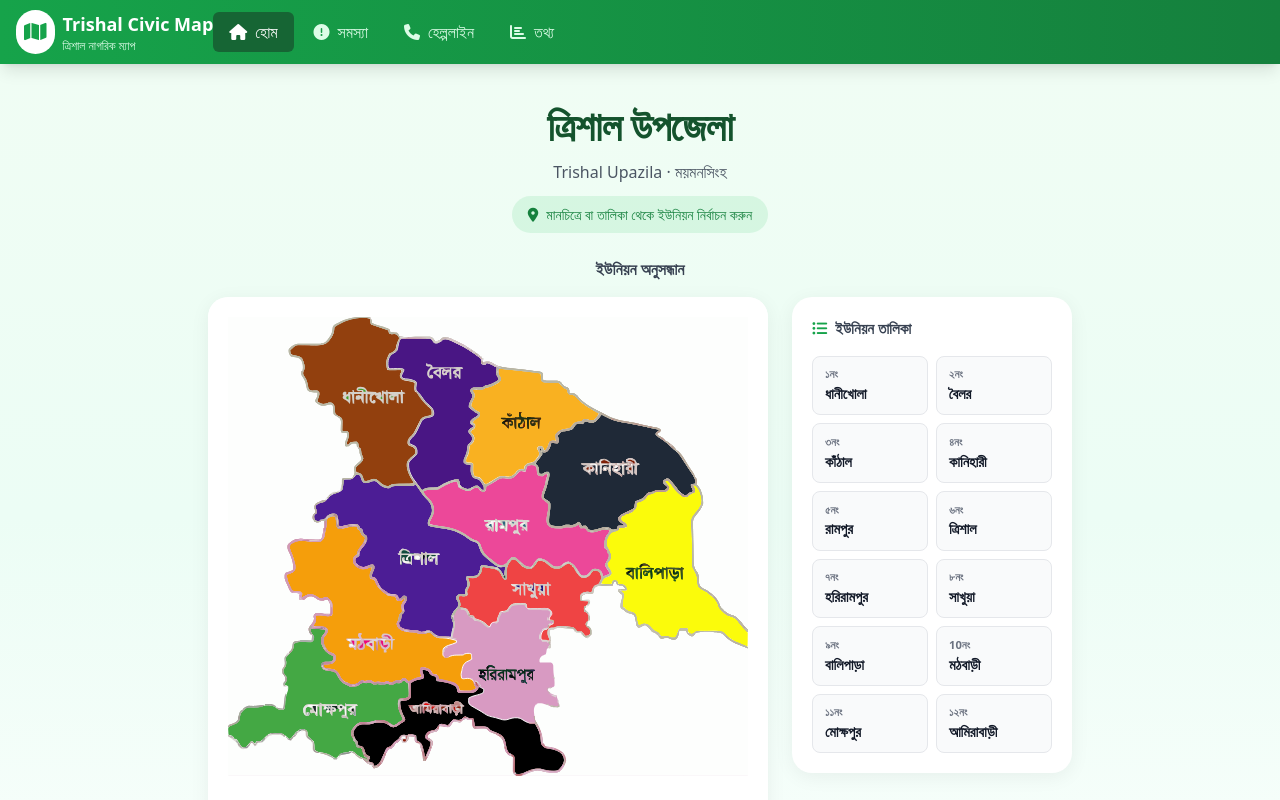
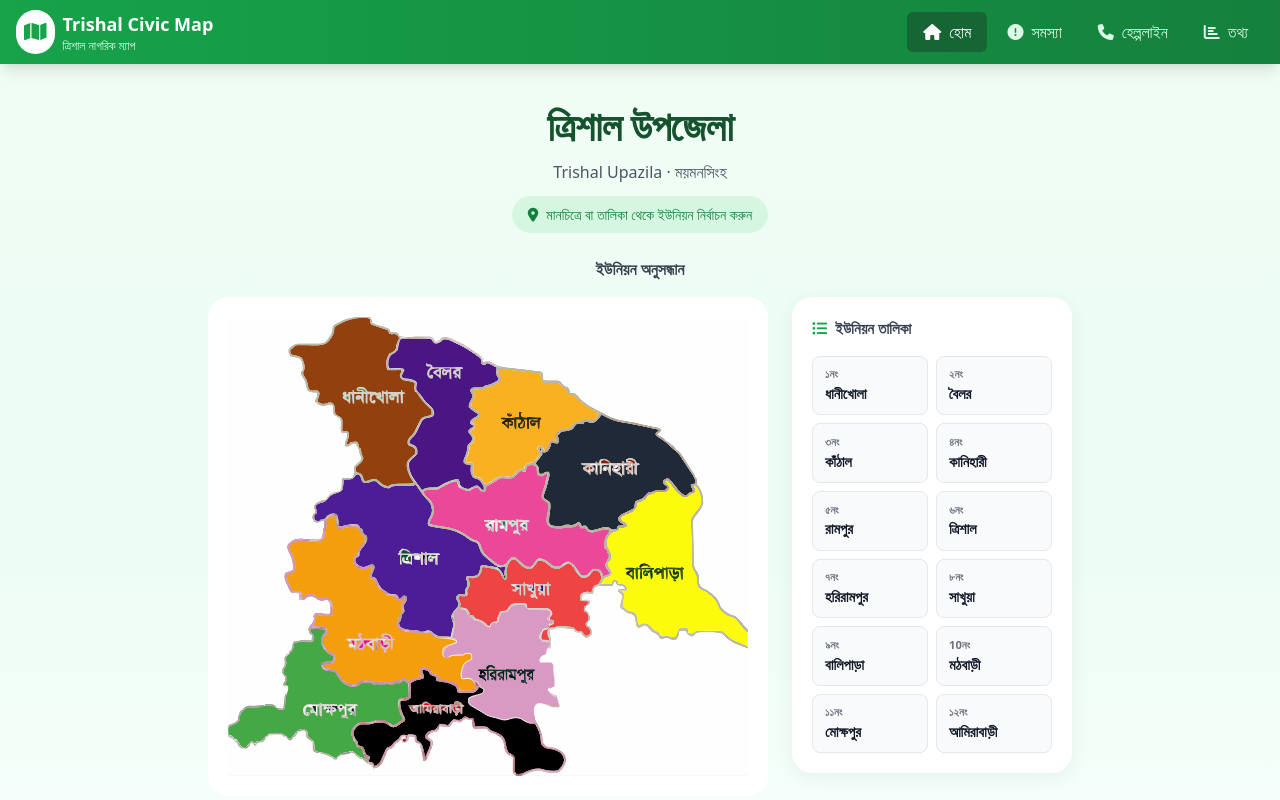
Before and after one commit to fuad-rahat/agamir_trishal, a React (Create React App) app in the folder frontend/: page / in a window 1280 px wide. Shown: the top 800 px of the page. Built offline with nearby package versions, Linux system fonts and the light colour scheme; no server answers; the HTML template or start-up script is replaced by a standard one.

Commit message:
updating footer info and nav responsive

```diff
--- a/frontend/src/components/Navbar.js
+++ b/frontend/src/components/Navbar.js
@@ -1,4 +1,4 @@
-import React, { useState } from 'react';
+import React, { useState, useEffect } from 'react';
 import { Link, useLocation } from 'react-router-dom';
 
 const Navbar = ({ isAdmin = false }) => {
@@ -7,134 +7,93 @@ const Navbar = ({ isAdmin = false }) => {
 
   const isActive = (path) => location.pathname === path;
 
+  // Close mobile menu on route change
+  useEffect(() => {
+    setIsMenuOpen(false);
+  }, [location.pathname]);
+
+  const navItemClass = (path) =>
+    `flex items-center px-4 py-2 rounded-md transition
+     ${isActive(path)
+       ? 'bg-green-800 text-white'
+       : 'text-green-100 hover:bg-green-700'}`;
+
   return (
     <nav className="bg-gradient-to-r from-green-600 to-green-700 shadow-lg sticky top-0 z-40">
       <div className="max-w-7xl mx-auto px-4">
-        <div className="flex items-center h-16 relative">
+        <div className="flex items-center justify-between h-16">
+
           {/* Logo */}
-          <Link to="/" className="flex items-center space-x-2 mx-auto md:mx-0">
-            <div className="bg-white rounded-full p-3 sm:p-2">
-              <i className="fas fa-map text-green-600 text-2xl sm:text-xl"></i>
+          <Link to="/" className="flex items-center space-x-2">
+            <div className="bg-white rounded-full p-2">
+              <i className="fas fa-map text-green-600 text-xl"></i>
             </div>
             <div className="hidden sm:block">
-              <h1 className="text-white font-bold text-lg">Trishal Civic Map</h1>
-              <p className="text-green-100 text-xs">ত্রিশাল নাগরিক ম্যাপ</p>
+              <h1 className="text-white font-bold text-lg">
+                Trishal Civic Map
+              </h1>
+              <p className="text-green-100 text-xs">
+                ত্রিশাল নাগরিক ম্যাপ
+              </p>
             </div>
           </Link>
 
           {/* Desktop Menu */}
           <div className="hidden md:flex items-center space-x-1">
-            <Link
-              to="/"
-              className={`px-4 py-2 rounded-md transition ${
-                isActive('/') ? 'bg-green-800 text-white' : 'text-green-100 hover:bg-green-700'
-              }`}
-            >
+            <Link to="/" className={navItemClass('/')}>
               <i className="fas fa-home mr-2"></i>হোম
             </Link>
-            <Link
-              to="/problems"
-              className={`px-4 py-2 rounded-md transition ${
-                isActive('/problems') ? 'bg-green-800 text-white' : 'text-green-100 hover:bg-green-700'
-              }`}
-            >
+            <Link to="/problems" className={navItemClass('/problems')}>
               <i className="fas fa-exclamation-circle mr-2"></i>সমস্যা
             </Link>
-            {/* <Link
-              to="/polling-stations"
-              className={`px-4 py-2 rounded-md transition ${
-                isActive('/polling-stations') ? 'bg-green-800 text-white' : 'text-green-100 hover:bg-green-700'
-              }`}
-            >
-              <i className="fas fa-voting-box mr-2"></i>ভোট কেন্দ্র
-            </Link> */}
-            <Link
-              to="/helpline"
-              className={`px-4 py-2 rounded-md transition ${
-                isActive('/helpline') ? 'bg-green-800 text-white' : 'text-green-100 hover:bg-green-700'
-              }`}
-            >
+            <Link to="/helpline" className={navItemClass('/helpline')}>
               <i className="fas fa-phone mr-2"></i>হেল্পলাইন
             </Link>
-            <Link
-              to="/statistics"
-              className={`px-4 py-2 rounded-md transition ${
-                isActive('/statistics') ? 'bg-green-800 text-white' : 'text-green-100 hover:bg-green-700'
-              }`}
-            >
+            <Link to="/statistics" className={navItemClass('/statistics')}>
               <i className="fas fa-chart-bar mr-2"></i>তথ্য
             </Link>
             {isAdmin && (
-              <Link
-                to="/admin"
-                className={`px-4 py-2 rounded-md transition ${
-                  isActive('/admin') ? 'bg-green-800 text-white' : 'text-green-100 hover:bg-green-700'
-                }`}
-              >
+              <Link to="/admin" className={navItemClass('/admin')}>
                 <i className="fas fa-shield-alt mr-2"></i>অ্যাডমিন
               </Link>
             )}
           </div>
 
-          {/* Mobile Menu Button */}
+          {/* Mobile Toggle */}
           <button
-            className="md:hidden text-white p-2 rounded-md hover:bg-green-700 transition absolute right-0"
+            className="md:hidden text-white p-2 rounded-md hover:bg-green-700 transition"
             onClick={() => setIsMenuOpen(!isMenuOpen)}
-            aria-label="মেনু টগল করুন"
+            aria-label="Toggle Menu"
           >
-            <i className={`fas ${isMenuOpen ? 'fa-times' : 'fa-bars'} text-xl`}></i>
+            <i className={`fas ${isMenuOpen ? 'fa-times' : 'fa-bars'} text-xl`} />
           </button>
         </div>
 
         {/* Mobile Menu */}
-        {isMenuOpen && (
-          <div className="md:hidden pb-4 space-y-2">
-            <Link
-              to="/"
-              className="block px-4 py-2 rounded-md text-green-100 hover:bg-green-700 transition"
-              onClick={() => setIsMenuOpen(false)}
-            >
+        <div
+          className={`md:hidden overflow-hidden transition-all duration-300
+            ${isMenuOpen ? 'max-h-96 opacity-100' : 'max-h-0 opacity-0'}`}
+        >
+          <div className="pb-4 space-y-2">
+            <Link to="/" className={navItemClass('/')}>
               <i className="fas fa-home mr-2"></i>হোম
             </Link>
-            <Link
-              to="/problems"
-              className="block px-4 py-2 rounded-md text-green-100 hover:bg-green-700 transition"
-              onClick={() => setIsMenuOpen(false)}
-            >
+            <Link to="/problems" className={navItemClass('/problems')}>
               <i className="fas fa-exclamation-circle mr-2"></i>সমস্যা
             </Link>
-            {/* <Link
-              to="/polling-stations"
-              className="block px-4 py-2 rounded-md text-green-100 hover:bg-green-700 transition"
-              onClick={() => setIsMenuOpen(false)}
-            >
-              <i className="fas fa-voting-box mr-2"></i>ভোট কেন্দ্র
-            </Link> */}
-            <Link
-              to="/helpline"
-              className="block px-4 py-2 rounded-md text-green-100 hover:bg-green-700 transition"
-              onClick={() => setIsMenuOpen(false)}
-            >
+            <Link to="/helpline" className={navItemClass('/helpline')}>
               <i className="fas fa-phone mr-2"></i>হেল্পলাইন
             </Link>
-            <Link
-              to="/statistics"
-              className="block px-4 py-2 rounded-md text-green-100 hover:bg-green-700 transition"
-              onClick={() => setIsMenuOpen(false)}
-            >
+            <Link to="/statistics" className={navItemClass('/statistics')}>
               <i className="fas fa-chart-bar mr-2"></i>তথ্য
             </Link>
             {isAdmin && (
-              <Link
-                to="/admin"
-                className="block px-4 py-2 rounded-md text-green-100 hover:bg-green-700 transition"
-                onClick={() => setIsMenuOpen(false)}
-              >
+              <Link to="/admin" className={navItemClass('/admin')}>
                 <i className="fas fa-shield-alt mr-2"></i>অ্যাডমিন
               </Link>
             )}
           </div>
-        )}
+        </div>
       </div>
     </nav>
   );
--- a/frontend/src/styles/InteractiveUnionMap.css
+++ b/frontend/src/styles/InteractiveUnionMap.css
@@ -216,9 +216,7 @@
 }
 
 .home-map-card {
-  background: #fff;
   border-radius: 1.25rem;
-  box-shadow: 0 4px 20px rgba(0, 0, 0, 0.06);
   padding: rem;
   overflow: hidden;
 }
```
